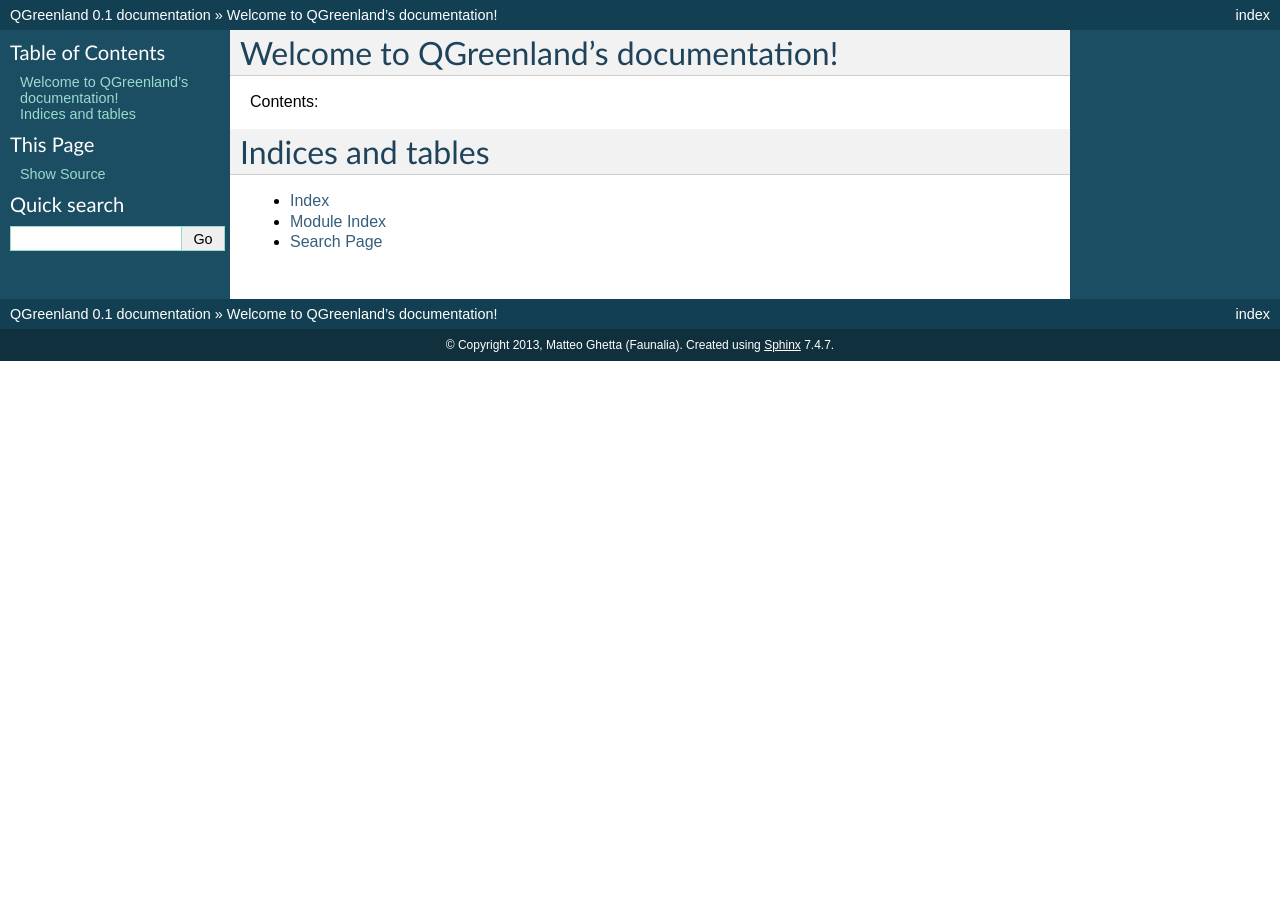
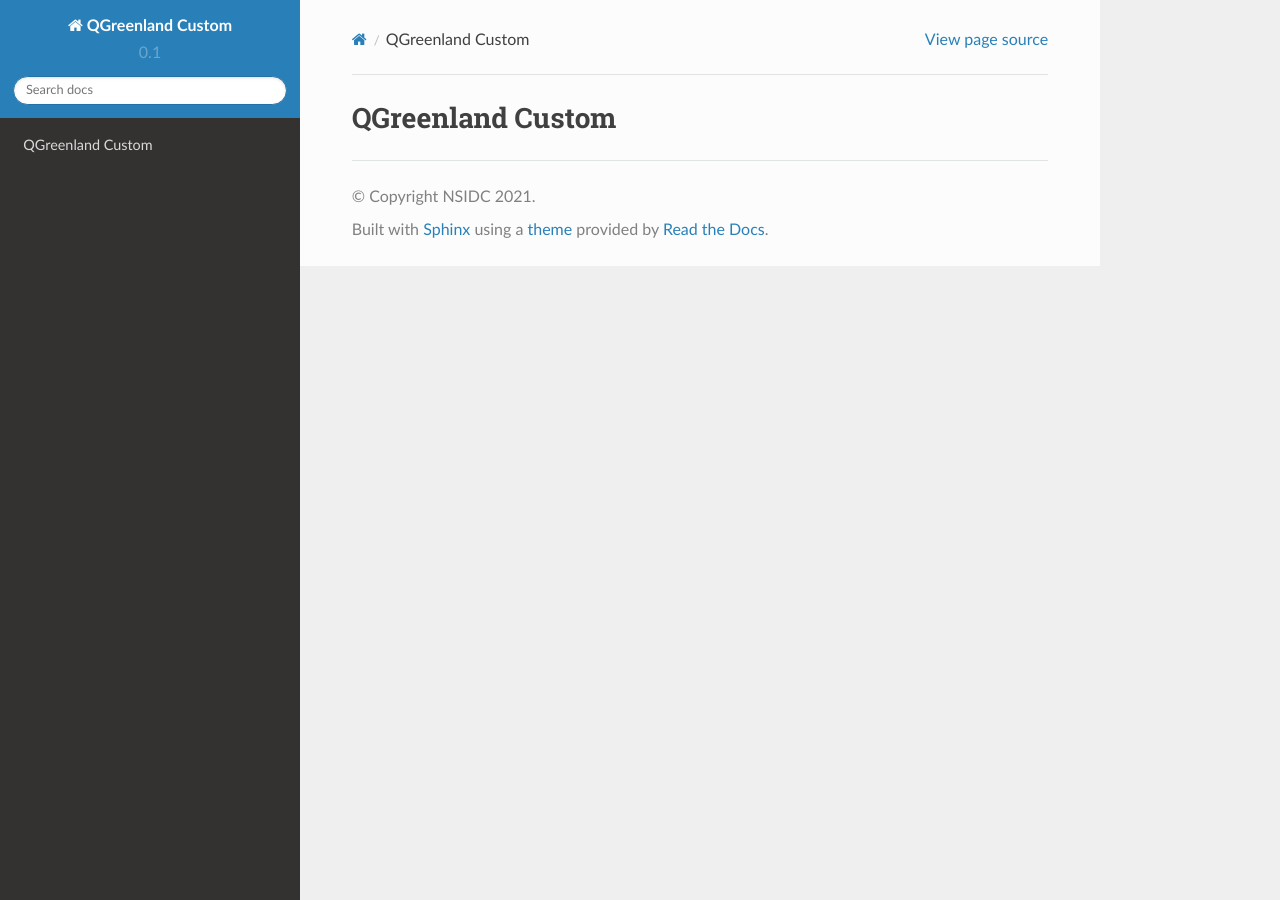
Before and after one commit to nsidc/qgreenland-plugin, a Sphinx documentation site: the page built from help/source/index.rst, in a window 1280 px wide. Built offline with Sphinx 7.4.7 and the Read the Docs theme 2.0.0, drawn with Linux system fonts in a browser that asks for light colours; formulas are drawn with MathJax 3.

```diff
--- a/help/source/conf.py
+++ b/help/source/conf.py
@@ -11,7 +11,9 @@
 # All configuration values have a default; values that are commented out
 # serve to show the default.
 
-import sys, os
+import datetime
+import os
+import sys
 
 # If extensions (or modules to document with autodoc) are in another directory,
 # add these directories to sys.path here. If the directory is relative to the
@@ -25,7 +27,12 @@ import sys, os
 
 # Add any Sphinx extension module names here, as strings. They can be extensions
 # coming with Sphinx (named 'sphinx.ext.*') or your custom ones.
-extensions = ['sphinx.ext.todo', 'sphinx.ext.imgmath', 'sphinx.ext.viewcode']
+extensions = [
+    'myst_parser',
+    'sphinx.ext.todo',
+    'sphinx.ext.imgmath',
+    'sphinx.ext.viewcode',
+]
 
 # Add any paths that contain templates here, relative to this directory.
 templates_path = ['_templates']
@@ -40,8 +47,8 @@ source_suffix = '.rst'
 master_doc = 'index'
 
 # General information about the project.
-project = u'QGreenland'
-copyright = u'2013, Matteo Ghetta (Faunalia)'
+project = u'QGreenland Custom'
+copyright = f'NSIDC {datetime.date.today().year}'
 
 # The version info for the project you're documenting, acts as replacement for
 # |version| and |release|, also used in various other places throughout the
@@ -91,7 +98,7 @@ pygments_style = 'sphinx'
 
 # The theme to use for HTML and HTML Help pages.  See the documentation for
 # a list of builtin themes.
-html_theme = 'default'
+html_theme = 'sphinx_rtd_theme'
 
 # Theme options are theme-specific and customize the look and feel of a theme
 # further.  For a list of options available for each theme, see the
@@ -120,7 +127,7 @@ html_theme = 'default'
 # Add any paths that contain custom static files (such as style sheets) here,
 # relative to this directory. They are copied after the builtin static files,
 # so a file named "default.css" will overwrite the builtin "default.css".
-html_static_path = ['_static']
+html_static_path = []
 
 # If not '', a 'Last updated on:' timestamp is inserted at every page bottom,
 # using the given strftime format.
--- a/help/source/index.rst
+++ b/help/source/index.rst
@@ -1,19 +1,10 @@
-.. QGreenland documentation master file, created by
-   sphinx-quickstart on Sun Feb 12 17:11:03 2012.
-   You can adapt this file completely to your liking, but it should at least
-   contain the root `toctree` directive.
+.. QGreenland Custom documentation master file, created by sphinx-quickstart on
+   Sun Feb 12 17:11:03 2012.  You can adapt this file completely to your
+   liking, but it should at least contain the root `toctree` directive.
 
-Welcome to QGreenland's documentation!
-============================================
-
-Contents:
+QGreenland Custom
+=================
 
 .. toctree::
    :maxdepth: 2
-
-Indices and tables
-==================
-
-* :ref:`genindex`
-* :ref:`modindex`
-* :ref:`search`
+   :hidden:
```
Also changed, not shown: README.md (+34 -3 lines), .readthedocs.yaml (added), 3 other files.
